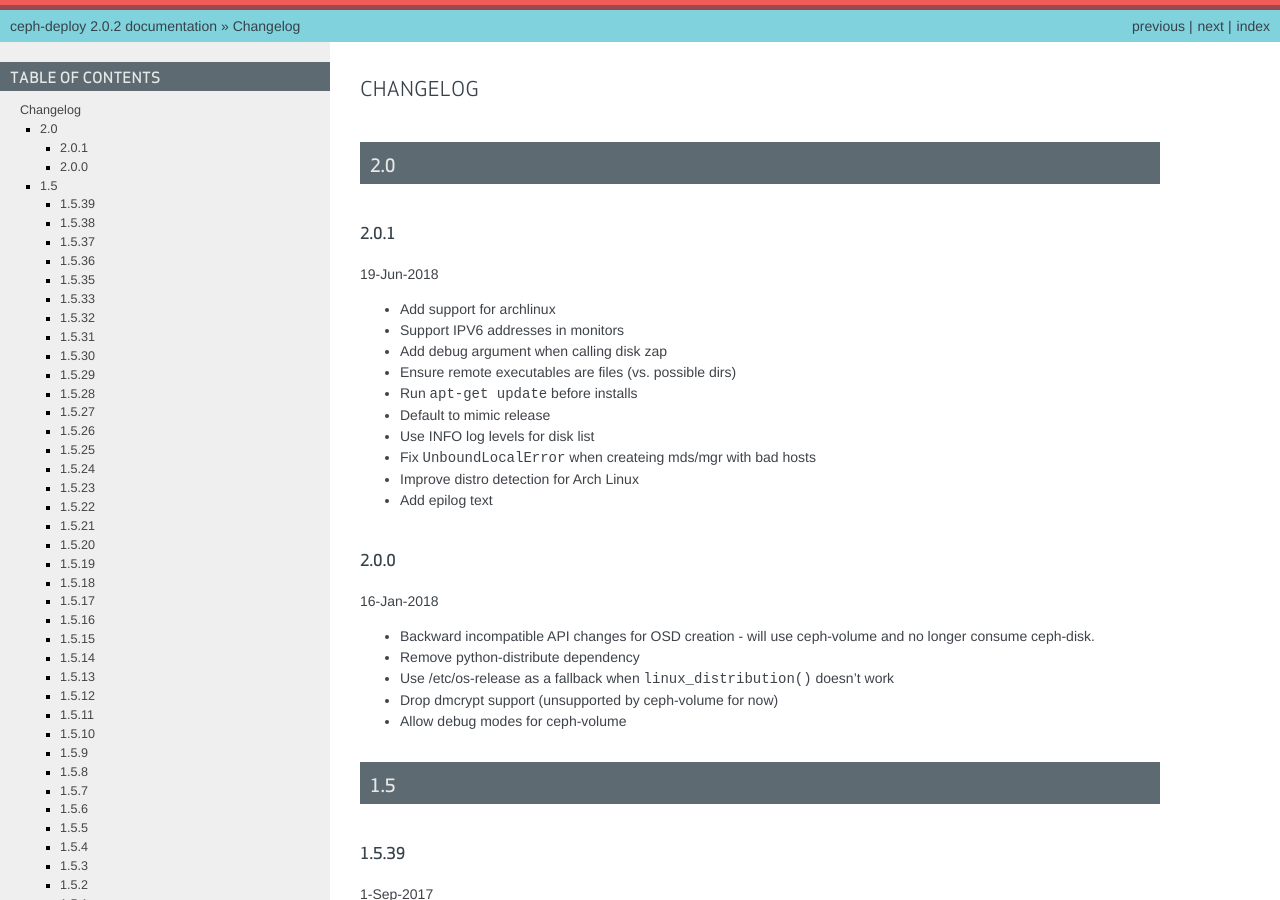
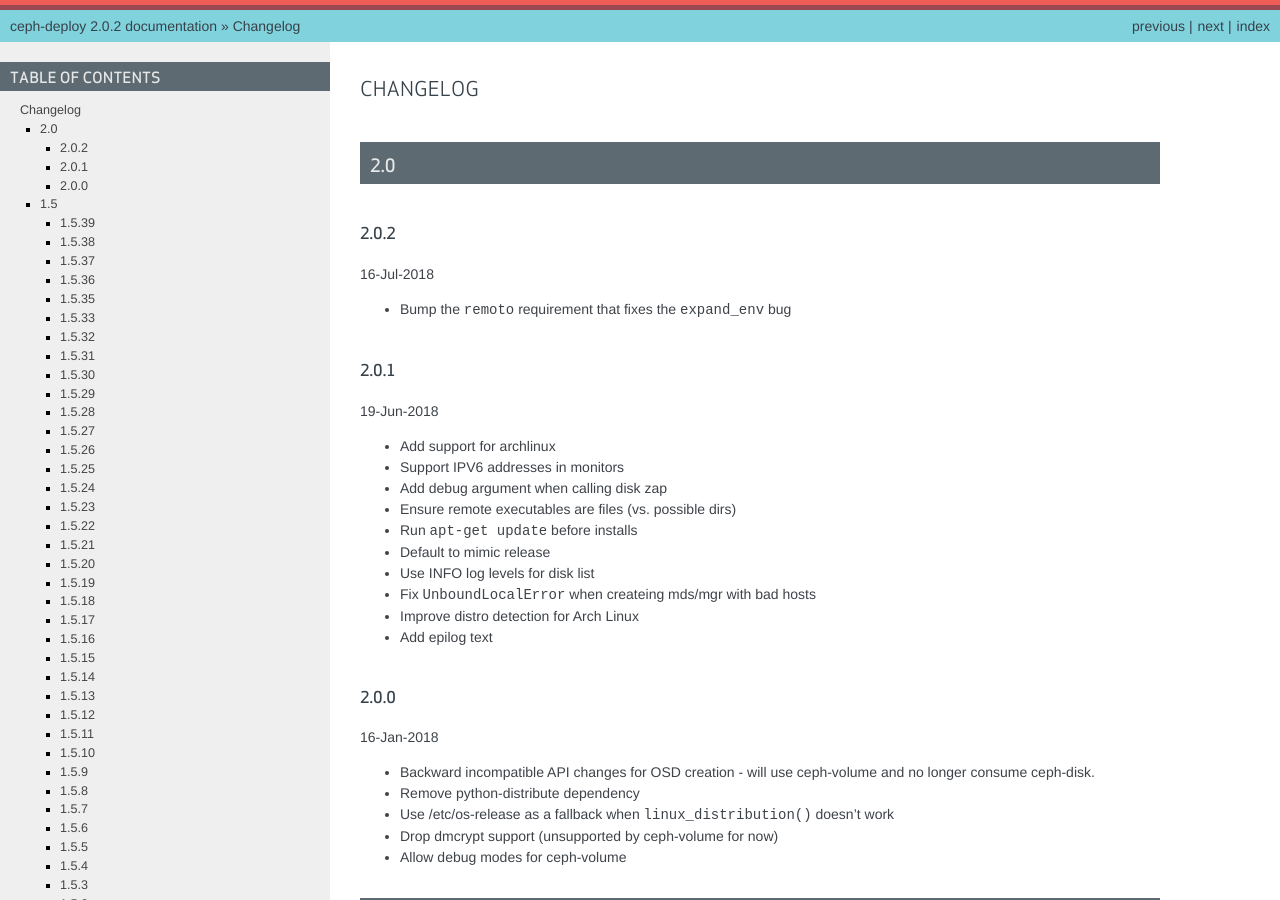
Before and after one commit to ceph/ceph-deploy, a Sphinx documentation site: the page built from docs/source/changelog.rst, in a window 1280 px wide and 900 px high. Built offline with Sphinx 7.4.7, drawn with Linux system fonts in a browser that asks for light colours.

Commit message:
[RM-24943] docs: update the changelog for 2.0.2
Signed-off-by: Alfredo Deza <adeza@redhat.com>

```diff
--- a/docs/source/changelog.rst
+++ b/docs/source/changelog.rst
@@ -3,6 +3,13 @@
 
 2.0
 ---
+
+2.0.2
+^^^^^
+16-Jul-2018
+
+* Bump the ``remoto`` requirement that fixes the ``expand_env`` bug
+
 
 2.0.1
 ^^^^^
```
